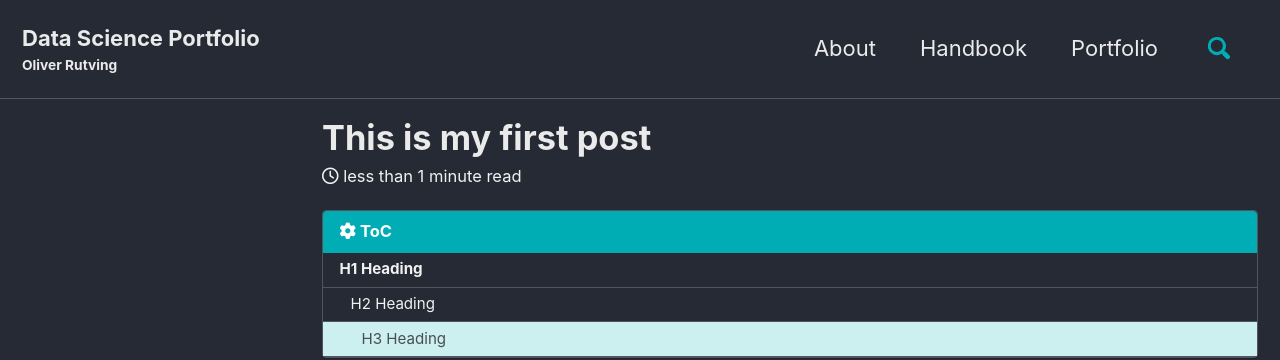
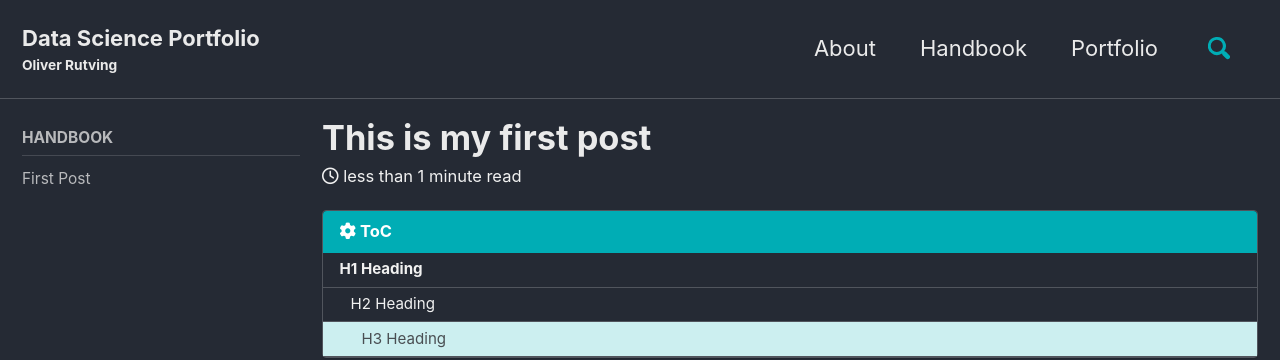
Before and after one commit to oliv2079/oliv2079.github.io, a Jekyll site: the page built from _posts/2020-01-19-HelloWorld.md, in a window 1280 px wide. Shown: the top 360 px of the page. Built offline with Jekyll 4.4.1, drawn with Linux system fonts in a browser that asks for light colours; cached includes are drawn as plain includes; nearby versions of some CDN libraries.

Commit message:
handbook

```diff
--- a/_data/navigation.yml
+++ b/_data/navigation.yml
@@ -14,3 +14,9 @@ main:
   #   url: /collection-archive/
   # - title: "Sitemap"
   #   url: /sitemap/
+
+handbook:
+  - title: Handbook
+    children:
+      - title: "First Post"
+      - url: /posts/2020-01-19-HelloWorld/
--- a/_posts/2020-01-19-HelloWorld.md
+++ b/_posts/2020-01-19-HelloWorld.md
@@ -8,6 +8,8 @@ toc_label: ToC
 toc_icon: "cog"
 classes: wide
 author_profile: false
+sidebar:
+    nav: "handbook"
 ---
 
 # H1 Heading
```
